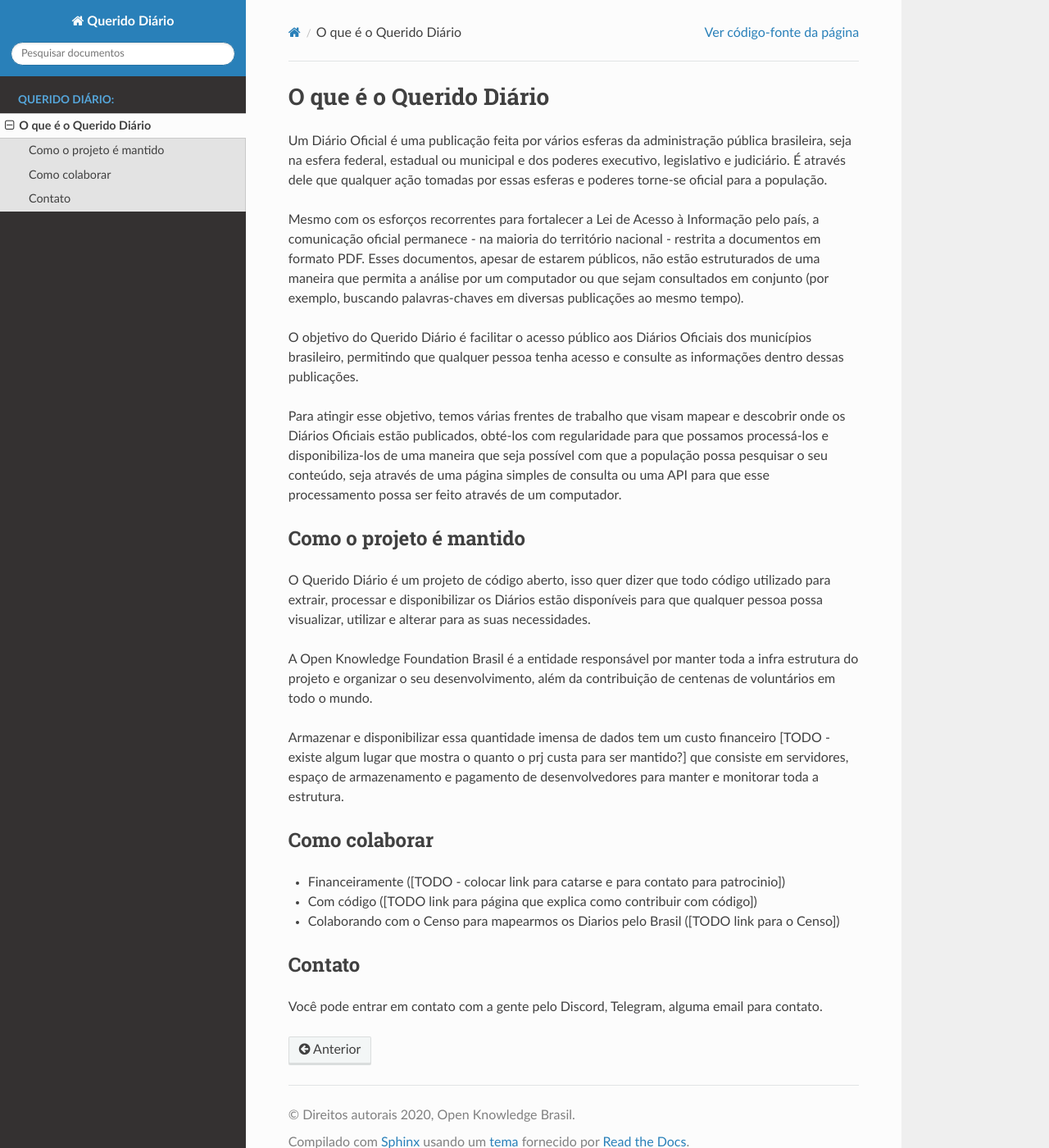
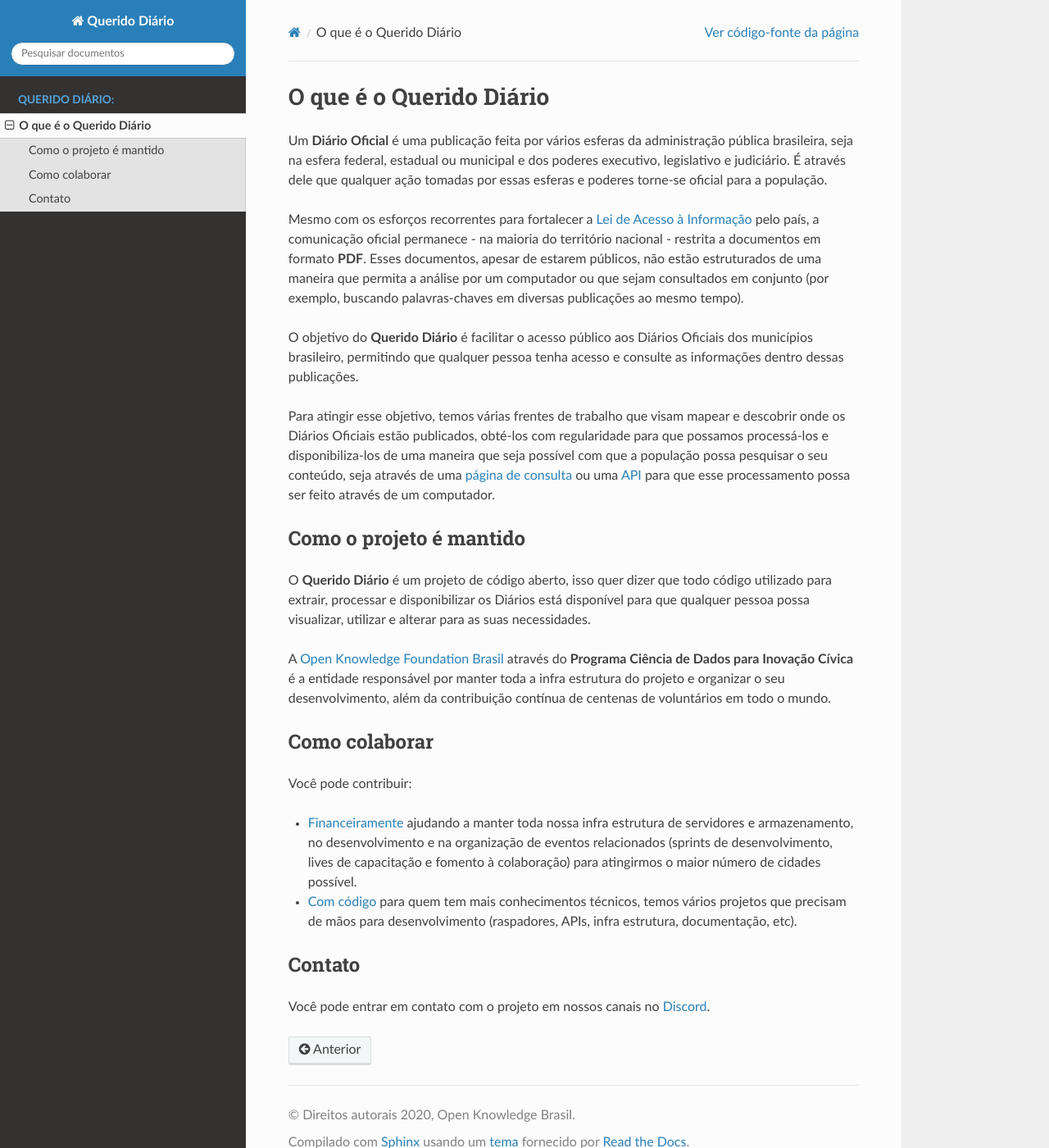
Before and after one commit to okfn-brasil/querido-diario-comunidade, a Sphinx documentation site: the page built from docs/source/o-que-eh-qd.rst, in a window 1280 px wide and 1400 px high. Shown: the whole window at 82% size. Built offline with Sphinx 7.4.7 and the Read the Docs theme 2.0.0, drawn with Linux system fonts in a browser that asks for light colours.

Commit message:
Ajustes no texto da página inicial da documentação em português

```diff
--- a/docs/source/o-que-eh-qd.rst
+++ b/docs/source/o-que-eh-qd.rst
@@ -1,51 +1,56 @@
 O que é o Querido Diário
 ========================
 
-Um Diário Oficial é uma publicação feita por vários esferas da administração pública brasileira, seja
+Um **Diário Oficial** é uma publicação feita por vários esferas da administração pública brasileira, seja
 na esfera federal, estadual ou municipal e dos poderes executivo, legislativo e judiciário. É
 através dele que qualquer ação tomadas por essas esferas e poderes torne-se oficial para a
 população.
 
-Mesmo com os esforços recorrentes para fortalecer a Lei de Acesso à Informação pelo país,
+Mesmo com os esforços recorrentes para fortalecer a `Lei de Acesso à Informação`_ pelo país,
 a comunicação oficial permanece - na maioria do território nacional - restrita a documentos em
-formato PDF. Esses documentos, apesar de estarem públicos, não estão estruturados de uma maneira
+formato **PDF**. Esses documentos, apesar de estarem públicos, não estão estruturados de uma maneira
 que permita a análise por um computador ou que sejam consultados em conjunto (por exemplo,
 buscando palavras-chaves em diversas publicações ao mesmo tempo).
 
-O objetivo do Querido Diário é facilitar o acesso público aos Diários Oficiais dos municípios
+O objetivo do **Querido Diário** é facilitar o acesso público aos Diários Oficiais dos municípios
 brasileiro, permitindo que qualquer pessoa tenha acesso e consulte as informações dentro dessas
 publicações.
 
 Para atingir esse objetivo, temos várias frentes de trabalho que visam mapear e descobrir onde
 os Diários Oficiais estão publicados, obté-los com regularidade para que possamos processá-los e
 disponibiliza-los de uma maneira que seja possível com que a população possa pesquisar o seu
-conteúdo, seja através de uma página simples de consulta ou uma API para que esse processamento
+conteúdo, seja através de uma `página de consulta`_ ou uma `API`_ para que esse processamento
 possa ser feito através de um computador.
 
 Como o projeto é mantido
 ------------------------
 
-O Querido Diário é um projeto de código aberto, isso quer dizer que todo código utilizado para
-extrair, processar e disponibilizar os Diários estão disponíveis para que qualquer pessoa possa
+O **Querido Diário** é um projeto de código aberto, isso quer dizer que todo código utilizado para
+extrair, processar e disponibilizar os Diários está disponível para que qualquer pessoa possa
 visualizar, utilizar e alterar para as suas necessidades.
 
-A Open Knowledge Foundation Brasil é a entidade responsável por manter toda a infra estrutura do
-projeto e organizar o seu desenvolvimento, além da contribuição de centenas de voluntários em todo
-o mundo.
-
-Armazenar e disponibilizar essa quantidade imensa de dados tem um custo financeiro
-[TODO - existe algum lugar que mostra o quanto o prj custa para ser mantido?] que consiste
-em servidores, espaço de armazenamento e pagamento de desenvolvedores para manter e monitorar
-toda a estrutura.
+A `Open Knowledge Foundation Brasil`_ através do **Programa Ciência de Dados para Inovação Cívica**
+é a entidade responsável por manter toda a infra estrutura do projeto e organizar o seu
+desenvolvimento, além da contribuição contínua de centenas de voluntários em todo o mundo.
 
 Como colaborar
 --------------
 
-- Financeiramente ([TODO - colocar link para catarse e para contato para patrocinio])
-- Com código ([TODO link para página que explica como contribuir com código])
-- Colaborando com o Censo para mapearmos os Diarios pelo Brasil ([TODO link para o Censo])
+Você pode contribuir:
+
+* `Financeiramente`_ ajudando a manter toda nossa infra estrutura de servidores e armazenamento, no desenvolvimento e na organização de eventos relacionados (sprints de desenvolvimento, lives de capacitação e fomento à colaboração) para atingirmos o maior número de cidades possível.
+
+* `Com código`_ para quem tem mais conhecimentos técnicos, temos vários projetos que precisam de mãos para desenvolvimento (raspadores, APIs, infra estrutura, documentação, etc).
 
 Contato
 -------
 
-Você pode entrar em contato com a gente pelo Discord, Telegram, alguma email para contato.
+Você pode entrar em contato com o projeto em nossos canais no `Discord`_.
+
+.. _Lei de Acesso à Informação: https://www.justica.gov.br/Acesso
+.. _página de consulta: https://queridodiario.ok.org.br/
+.. _API: https://queridodiario.ok.org.br/api/docs
+.. _Open Knowledge Foundation Brasil: https://ok.org.br/
+.. _Financeiramente: https://www.catarse.me/queridodiario-okbr
+.. _Com código: https://github.com/okfn-brasil/
+.. _Discord: https://bit.ly/discord-ok
```
